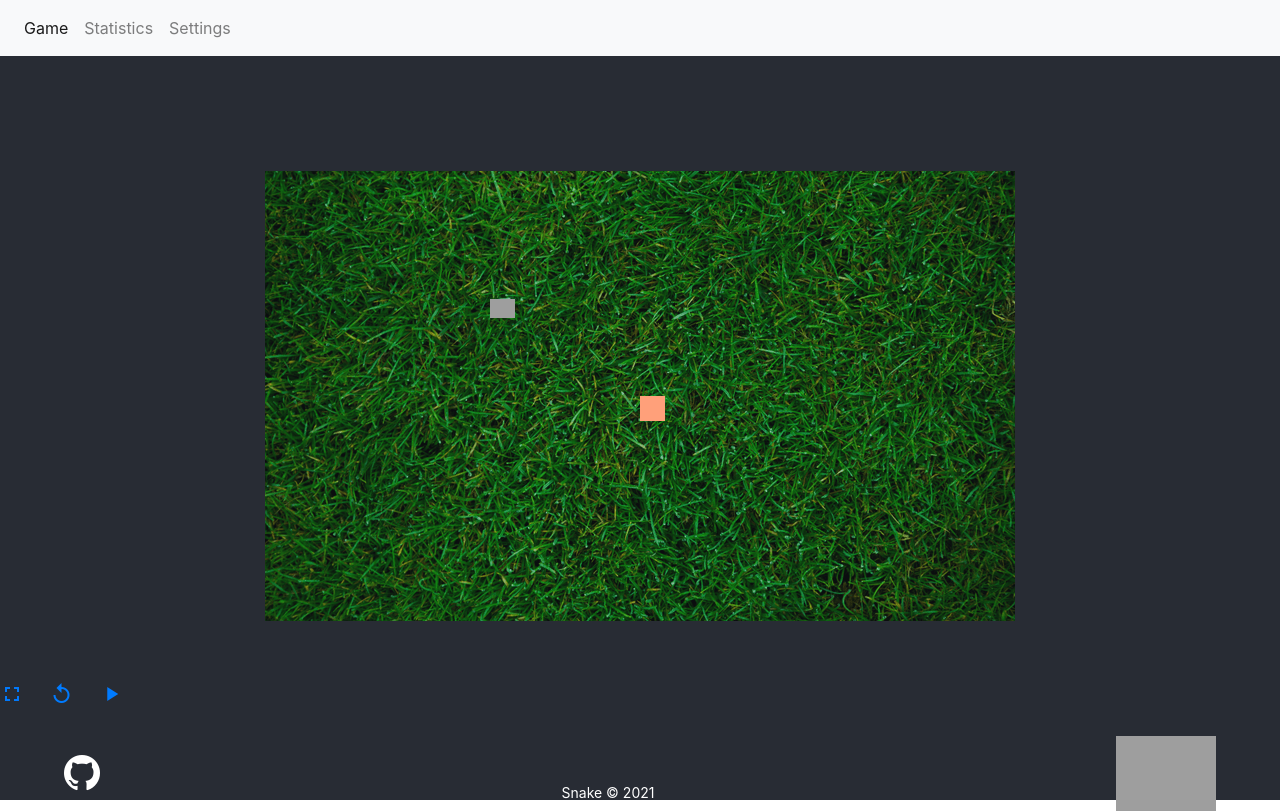
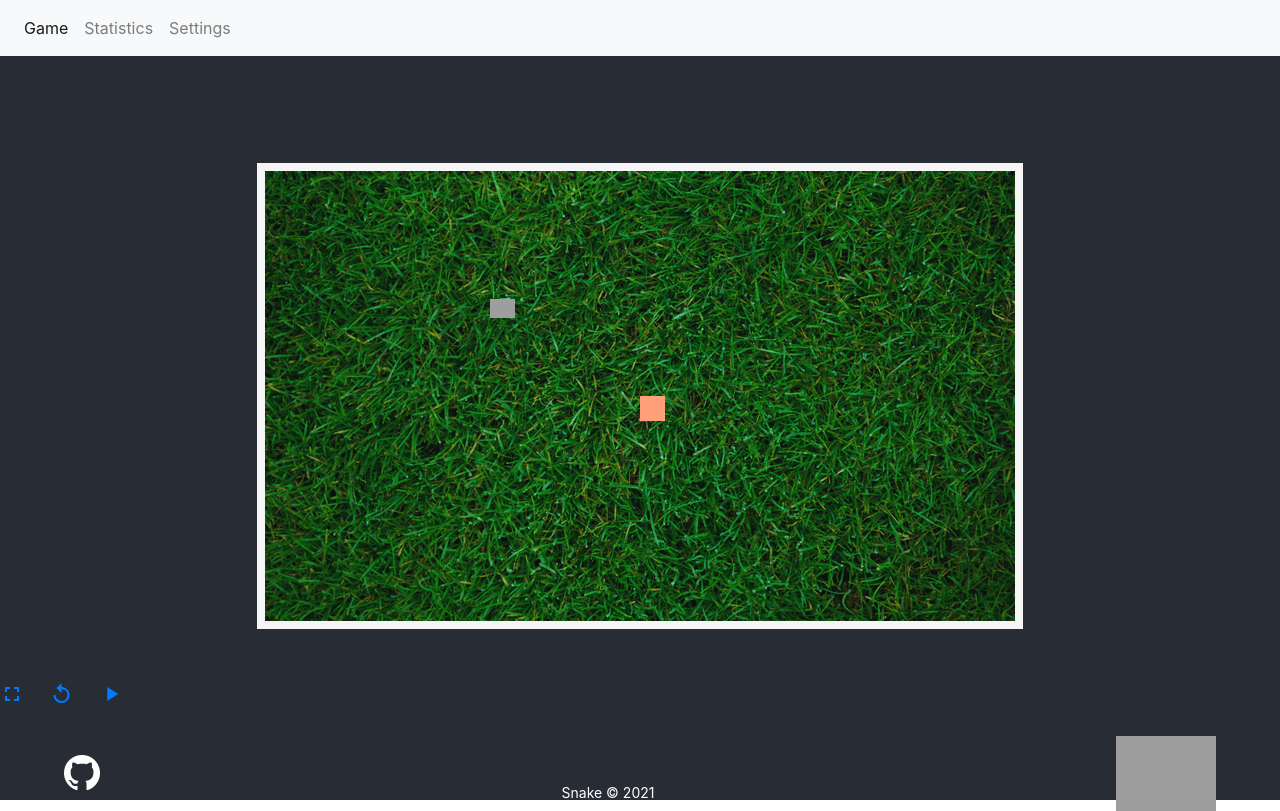
Before and after one commit to svdfsdev/react-game, a React (Create React App) app in the folder snake/: page / in a window 1280 px wide. Built offline with nearby package versions, Linux system fonts and the light colour scheme; grey boxes are pictures that could not be loaded.

Commit message:
add border around gameboard on border-mode

```diff
--- a/snake/src/components/Game/GameBoard/GameBoard.jsx
+++ b/snake/src/components/Game/GameBoard/GameBoard.jsx
@@ -255,7 +255,7 @@ export const GameBoard = ({
   );
 
   return (
-    <div className="GameBoard">
+    <div className={`GameBoard ${border ? 'border' : ''}`}>
       <div className={`background ${gameboard_bkg[gameBoard]}`}></div>
       <Prey x={prey.x} y={prey.y} gamePrey={gamePrey} />
 
--- a/snake/src/components/Game/GameBoard/GameBoard.scss
+++ b/snake/src/components/Game/GameBoard/GameBoard.scss
@@ -10,6 +10,11 @@
   margin: auto;
   overflow: hidden;
   transition: 0.5s;
+  box-sizing: content-box;
+
+  &.border {
+    border: 1vh solid whitesmoke !important;
+  }
 
   .background {
     width: 100%;
--- a/snake/src/reducers/settings.js
+++ b/snake/src/reducers/settings.js
@@ -16,7 +16,7 @@ const initialState = {
   soundOn: true,
   soundVolume: 50,
 
-  gameBorder: false,
+  gameBorder: true,
   gameBoard: 0,
   gamePrey: 0,
   gameLevel: 0,
```
Also changed, not shown: snake/src/components/Header/draft.js (deleted, +0 -24 lines).
